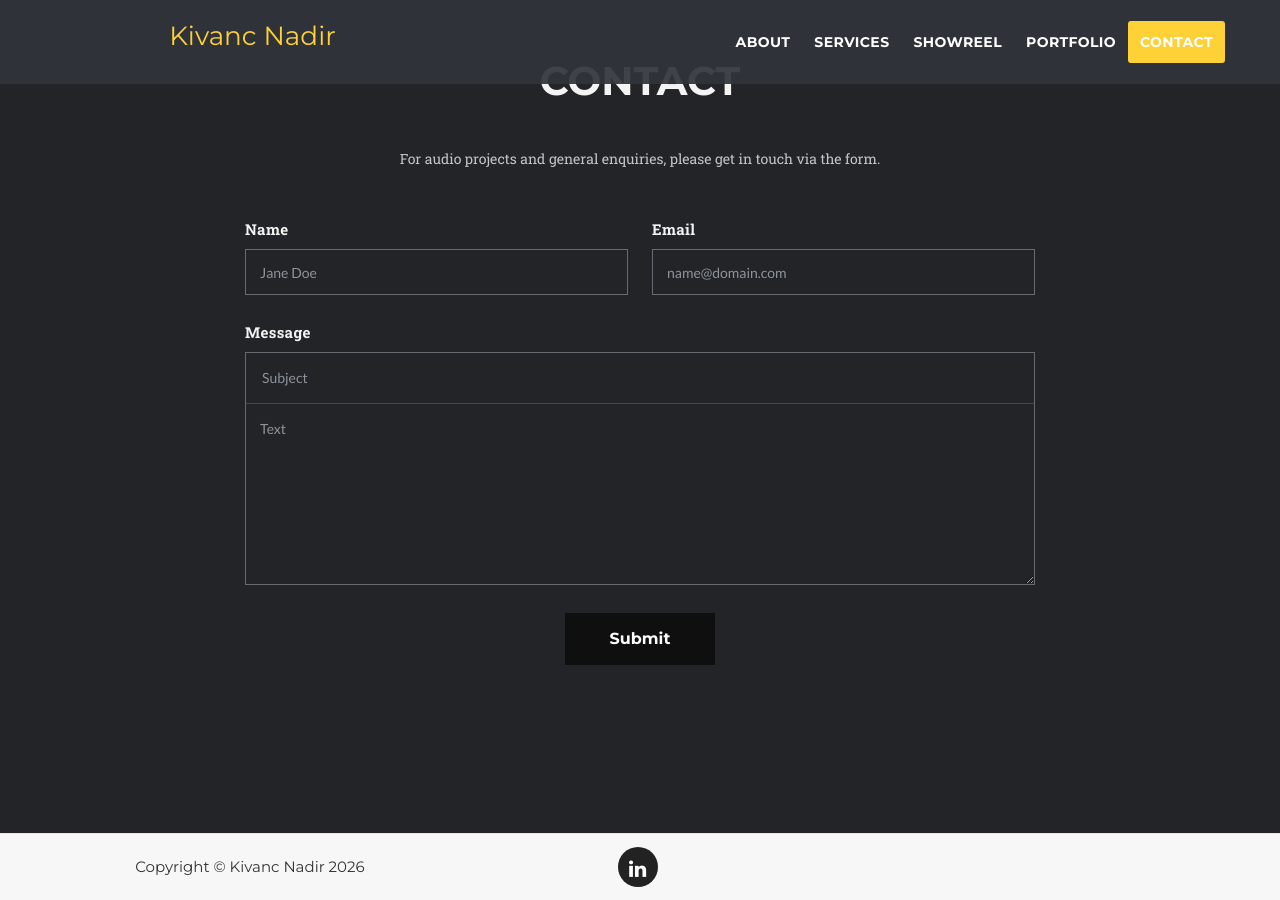
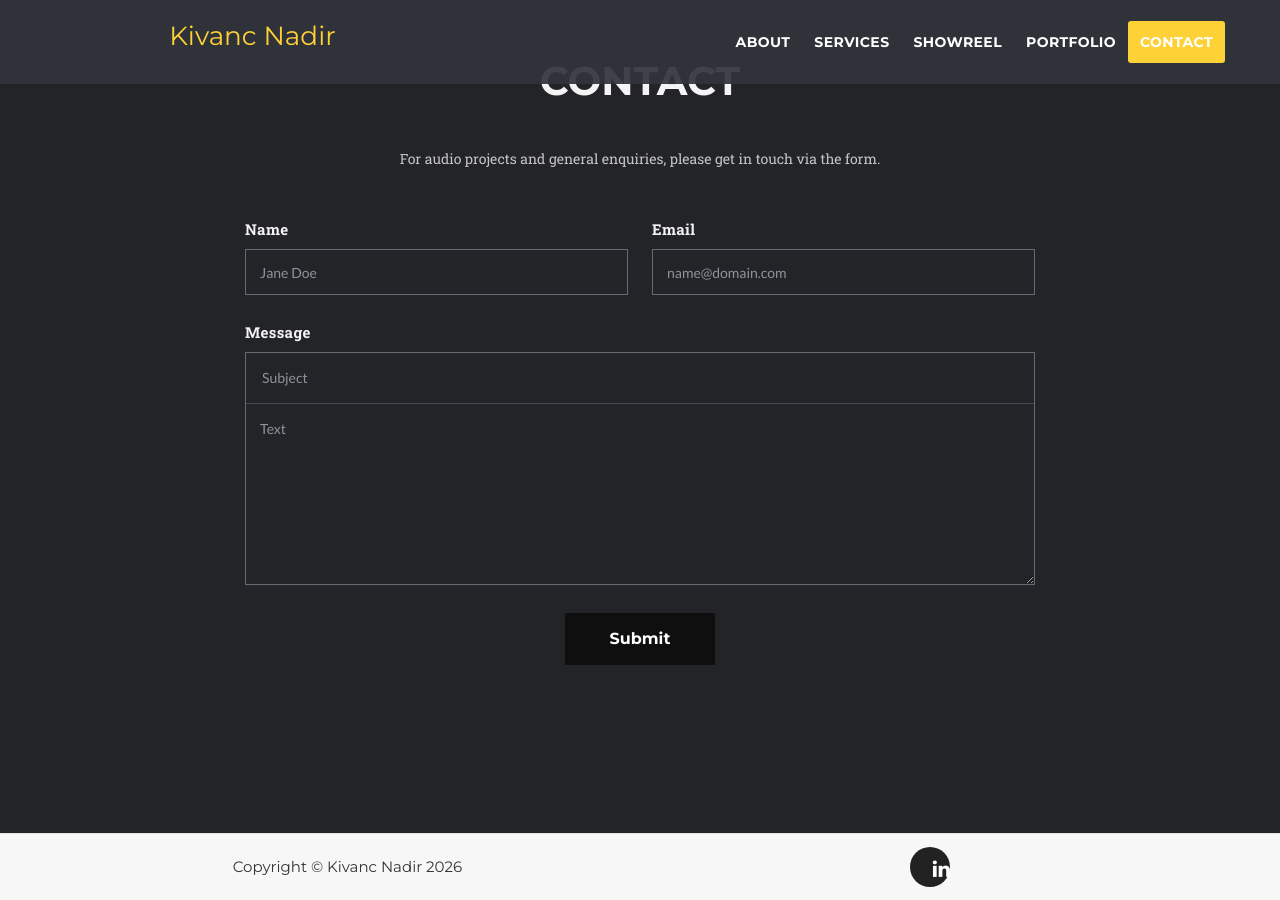
Before and after one commit to kivicik/SoundDesignerWebsite, a Jekyll site: the page built from agency-jekyll-theme-gh-pages/_posts/2014-07-17-project-2.markdown, in a window 1280 px wide and 900 px high, scrolled down 4140 px. Built offline with Jekyll 4.4.1, drawn with Linux system fonts in a browser that asks for light colours; some web fonts are replaced.

Commit message:
Fix footer layout: copyright left, LinkedIn right
Co-Authored-By: Claude Sonnet 4.6 <noreply@anthropic.com>

```diff
--- a/agency-jekyll-theme-gh-pages/_includes/footer.html
+++ b/agency-jekyll-theme-gh-pages/_includes/footer.html
@@ -1,10 +1,10 @@
   <footer>
         <div class="container">
             <div class="row">
-                <div class="col-md-4">
+                <div class="col-md-6">
                     <span class="copyright">Copyright &copy; Kivanc Nadir {{ 'now' | date: "%Y" }}</span>
                 </div>
-                <div class="col-md-4">
+                <div class="col-md-6 text-right">
                     <ul class="list-inline social-buttons">
                         {% for network in site.social %}
                         <li><a href="{{ network.url }}"><i class="fa fa-{{ network.title }}"></i></a>
```
Also changed, not shown: 18 other files.
